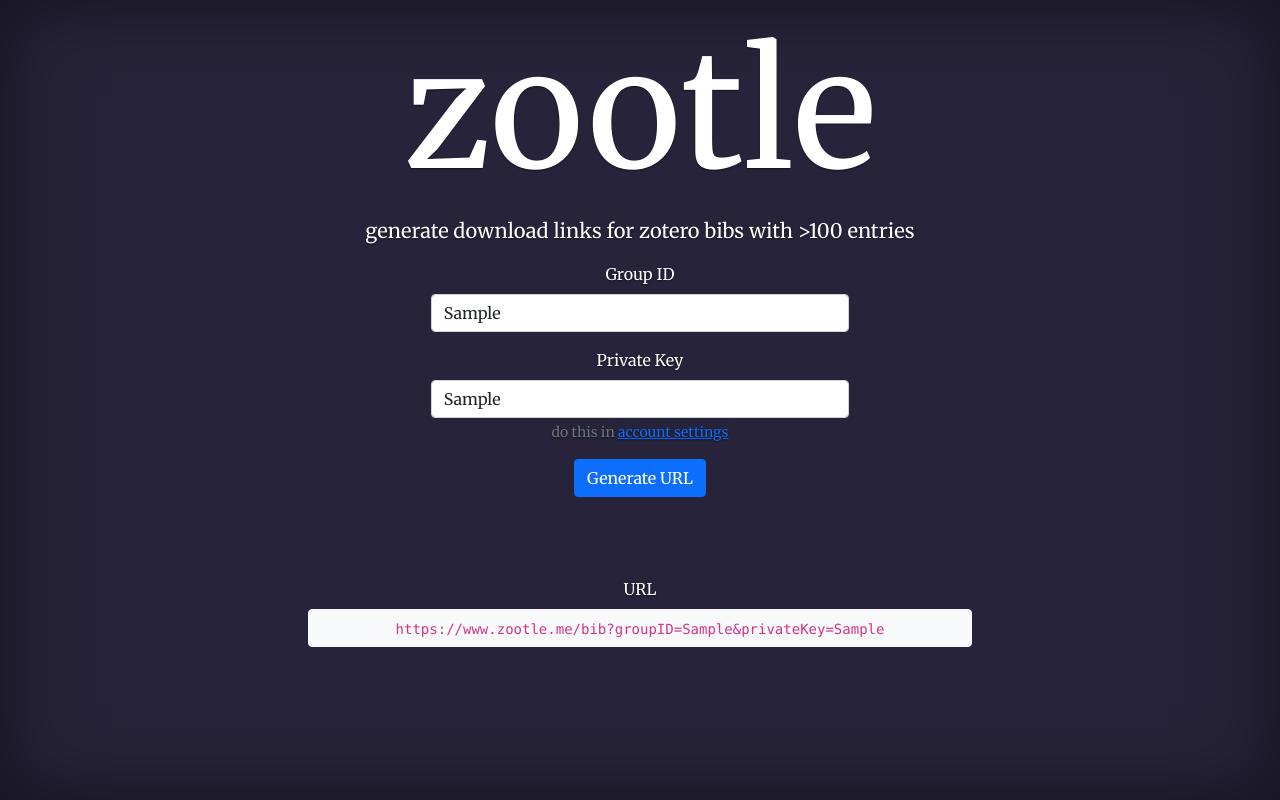
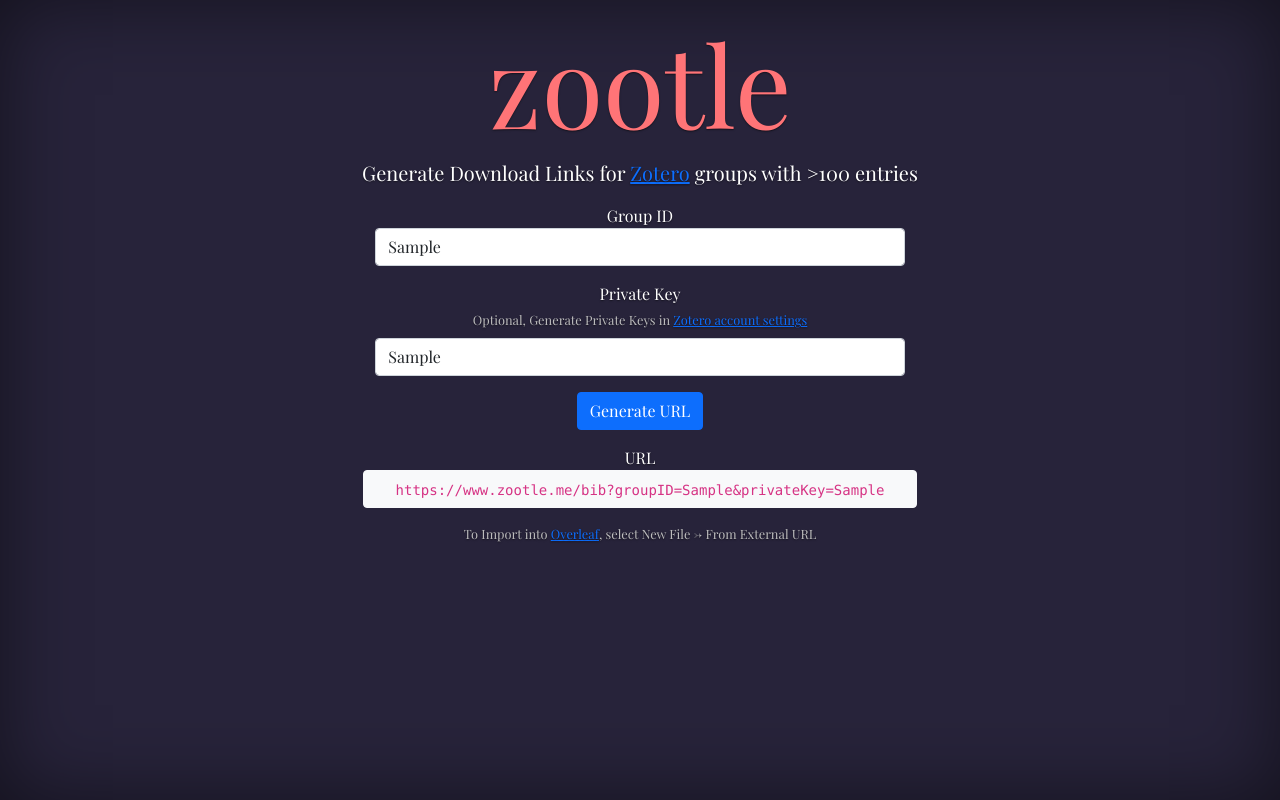
Before and after one commit to simonwarchol/Privatero, a plain HTML site: page assets/index.html in a window 1280 px wide. Both pictures are taken after typing "Sample", "Sample" into the empty fields and a click on the button "Generate URL". Drawn offline with nearby package versions, Linux system fonts and the light colour scheme; files that its build step writes are made by us from their sources; files whose address does not match are found by name.

Commit message:
Adding favicon

```diff
--- a/assets/index.html
+++ b/assets/index.html
@@ -1,10 +1,17 @@
 <!doctype html>
 <html lang="en" class="h-100">
 <head>
+    <link rel="apple-touch-icon" sizes="180x180" href="/assets/apple-touch-icon.png">
+    <link rel="icon" type="image/png" sizes="32x32" href="/assets/favicon-32x32.png">
+    <link rel="icon" type="image/png" sizes="16x16" href="/assets/favicon-16x16.png">
+    <link rel="manifest" href="/assets/site.webmanifest">
+    <link rel="shortcut icon" href="/assets/favicon.ico">
+    <meta name="msapplication-TileColor" content="#da532c">
+    <meta name="msapplication-config" content="/assets/browserconfig.xml">
+    <meta name="theme-color" content="#ffffff">
     <meta charset="utf-8">
     <meta name="viewport" content="width=device-width, initial-scale=1">
-    <link href='https://fonts.googleapis.com/css?family=Merriweather' rel='stylesheet'>
-
+    <link href='https://fonts.googleapis.com/css?family=Playfair Display' rel='stylesheet'>
     <title>zootle</title>
 
     <link href="https://cdn.jsdelivr.net/npm/bootstrap@5.1.3/dist/css/bootstrap.min.css" rel="stylesheet"
@@ -19,25 +26,28 @@
 <div class="cover-container d-flex w-100 h-100 p-3 mx-auto flex-column">
     <div id="title-div" class="row">
         <main class="px-3">
-            <h1>zootle</h1>
-            <p class="lead">generate download links for zotero bibs with >100 entries</p>
+            <h1 id="zootle-title">zootle</h1>
+            <p class="lead">Generate Download Links for <a href="https://www.zotero.org/">Zotero</a> groups with >100
+                entries</p>
         </main>
     </div>
     <div id="main-div" class="row justify-content-center">
-        <div class="col col-8">
+        <div class="col col-10">
+
             <form>
                 <div class="form-group row mb-3">
                     <div class="col">
-                        <label for="groupID" class="form-label">Group ID</label>
+                        <label for="groupID" class="">Group ID</label>
                         <input type="text" class="form-control" id="groupID" autocomplete="off">
                     </div>
                 </div>
                 <div class="form-group row mb-3">
                     <div class="col">
-                        <label for="privateID" class="form-label">Private Key</label>
+                        <label for="privateID" class="">Private Key</label>
+                        <div id="privateKeyHelp" class="form-text">Optional, Generate Private Keys in <a
+                                href="https://www.zotero.org/settings/keys">Zotero account settings</a></div>
                         <input type="text" class="form-control" id="privateID" autocomplete="off">
-                        <div id="privateKeyHelp" class="form-text">do this in <a
-                                href="https://www.zotero.org/settings/keys">account settings</a></div>
+
 
                     </div>
                 </div>
@@ -47,18 +57,19 @@
                     </div>
                 </div>
             </form>
-        </div>
-    </div>
-    <div id="url-button-div" class="row justify-content-center">
-        <div class="col col-auto">
+            <div class="col col-auto" id="url-button-div">
                 <div class="form-group row mb-3">
-                <label for="url-button" class="form-label">URL</label>
+                    <label for="url-button" class="">URL</label>
                     <button id="url-button" type="button" class="btn btn-light" data-bs-toggle="tooltip"
                             data-bs-placement="bottom"
                             title="Copy to Clipboard">
                     </button>
                 </div>
+                <p id="import">To Import into <a href="https://www.overleaf.com">Overleaf</a>, select New File -> From
+                    External
+                    URL</p>
 
+            </div>
         </div>
     </div>
 </div>
--- a/assets/style.css
+++ b/assets/style.css
@@ -20,12 +20,17 @@
     text-shadow: 0 .05rem .1rem rgba(0, 0, 0, .5);
     box-shadow: inset 0 0 5rem rgba(0, 0, 0, .5);
     background-color: #27233A;
-    font-family: 'Merriweather';
+    font-family: 'Playfair Display';
 
 }
 
+.books {
+    height: 100%;
+    width: 100%;
+}
+
 h1 {
-    font-size: 10rem;
+    font-size: 7rem;
 }
 
 .cover-container {
@@ -36,6 +41,16 @@
     display: none;
 }
 
-#url-button-div {
-    margin-top: 8vh;
+/*#url-button-div {*/
+/*    margin-top: 8vh;*/
+/*}*/
+
+#privateKeyHelp, #import {
+    font-size: 0.8rem;
+    color: #bcbcbd;
+    margin-bottom: 0.5rem;
 }
+
+#zootle-title {
+    color: #FF7477;
+}
```
Also changed, not shown: assets/browserconfig.xml (added, +9 -0 lines), assets/error.html (+8 -0 lines), assets/android-chrome-192x192.png (added), assets/android-chrome-512x512.png (added), assets/apple-touch-icon.png (added), assets/books.svg (added), assets/favicon-16x16.png (added), assets/favicon-32x32.png (added), assets/favicon.ico (added), assets/mstile-150x150.png (added), assets/site.webmanifest (added). Lines whose indentation alone changed are shown as unchanged.
